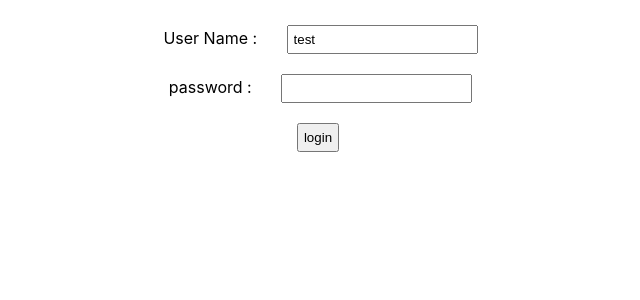
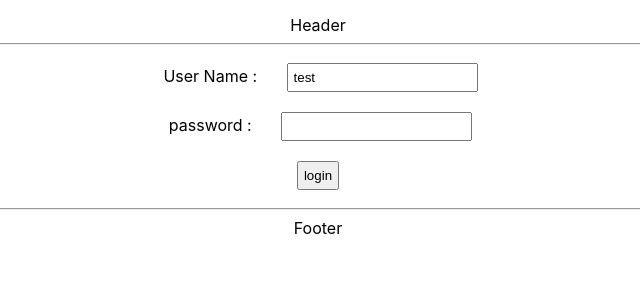
Before and after one commit to 2dilution2/TodoApp, a React (Create React App) app: page / in a window 1280 px wide. Shown: the top 300 px of the page, without its empty margins (322-962 px from the left). Built offline with nearby package versions, Linux system fonts and the light colour scheme.

Commit message:
Logout Component

```diff
--- a/package.json
+++ b/package.json
@@ -6,6 +6,7 @@
     "@testing-library/jest-dom": "^5.17.0",
     "@testing-library/react": "^13.4.0",
     "@testing-library/user-event": "^13.5.0",
+    "bootstrap": "^5.3.2",
     "react": "^18.2.0",
     "react-dom": "^18.2.0",
     "react-router-dom": "^6.16.0",
--- a/src/todo/TodoApp.jsx
+++ b/src/todo/TodoApp.jsx
@@ -5,16 +5,21 @@
 export default function TodoApp() {
     return (
         <div className="TodoApp">
+            <HeaderComponent/>
+
             <BrowserRouter>
                 <Routes>
                     <Route path='/' element={<LonginComponent/>} />
                     <Route path='/login' element={<LonginComponent/>} />
                     <Route path='/welcome/:username' element={<WelcomeComponent/>} />
                     <Route path='/todos' element={<ListTodosComponent/>} />
+                    <Route path='/logout' element={<LogoutComponent/>} />
 
                     <Route path='*' element={<ErrorComponent/>} />
                 </Routes>
             </BrowserRouter>
+
+            <FooterComponent/>
         </div>
     )
 }
@@ -140,3 +145,30 @@
         </div>
     )
 }
+
+function HeaderComponent() {
+    return(
+        <div className="header">
+            Header <hr />
+        </div>
+    )
+}
+
+function FooterComponent() {
+    return(
+        <div className="footer">
+            <hr /> Footer
+        </div>
+    )
+}
+
+function LogoutComponent() {
+    return(
+        <div className="LogoutComponent">
+            <h1>You are Logged out</h1>
+            <div>
+                Thank you for using our service.
+            </div>
+        </div>
+    )
+}
```
Also changed, not shown: 1 other file (tests, documents, lock files or other folders).
